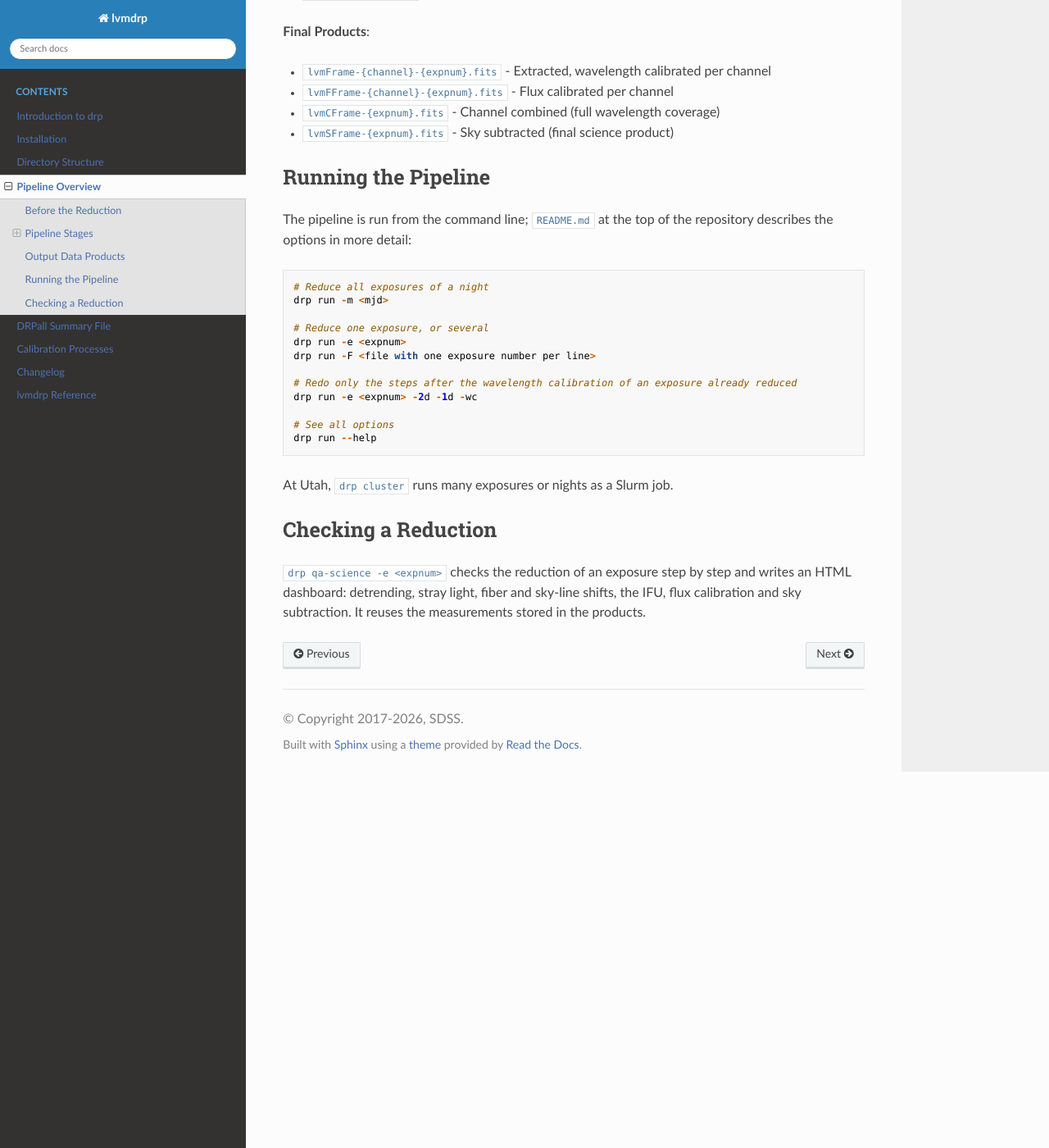
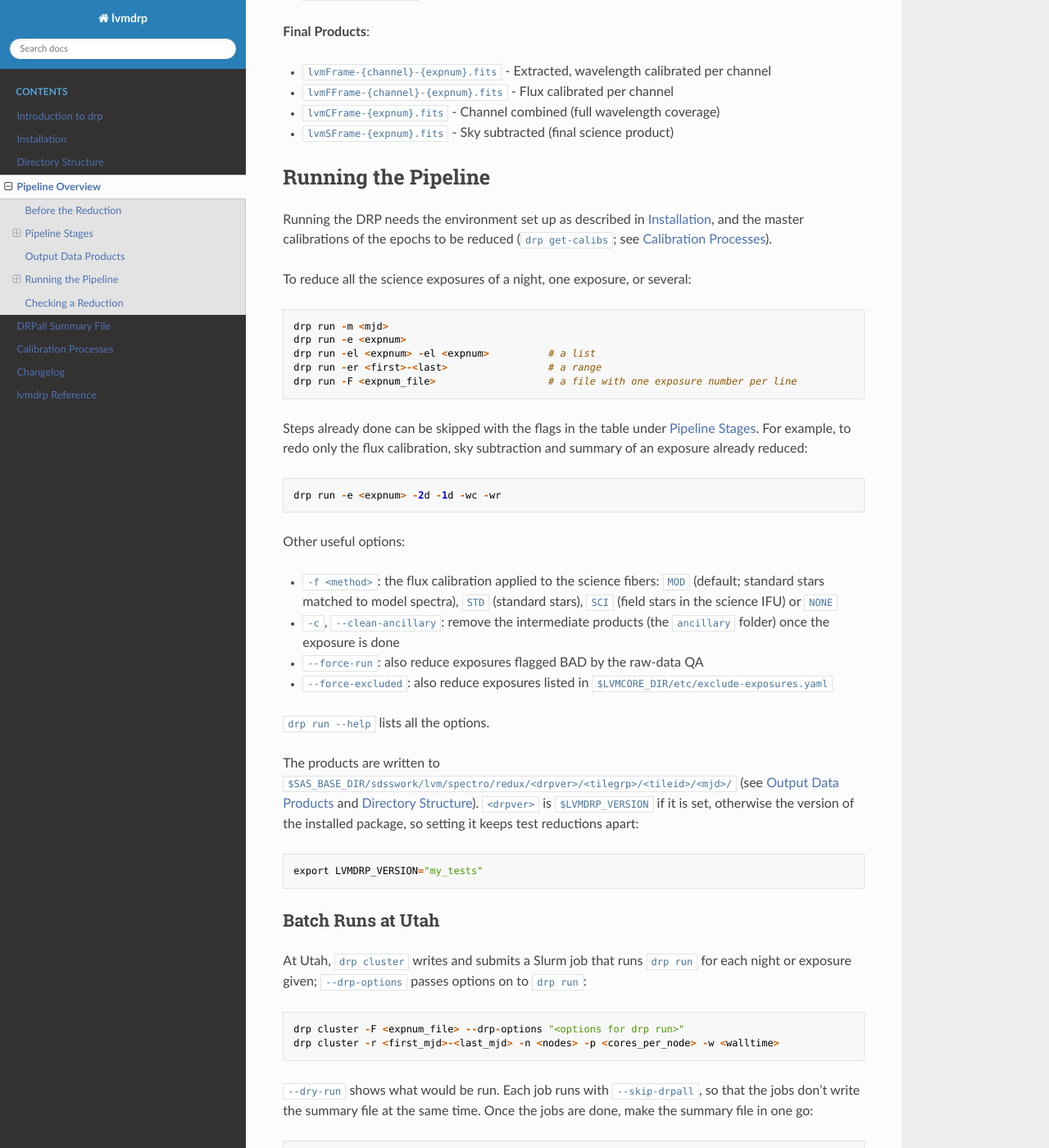
Before and after one commit to sdss/lvmdrp, a Sphinx documentation site: the page built from docs/sphinx/source/Overview.rst, in a window 1280 px wide and 1400 px high, scrolled down 5370 px. Shown: the whole window at 82% size. Built offline with Sphinx 7.4.7 and the Read the Docs theme 3.1.0, drawn with Linux system fonts in a browser that asks for light colours; the version number is read from the project's files by our own code; some of the changed text lies outside the part shown.

Commit message:
Keep the README as in dev, with a section on the Sphinx docs (#283)
README.md goes back to the dev version, with one new section after
Installation that says the detailed help is in the Sphinx documentation and
how to compile it. The detail moves to Sphinx: Overview.rst describes the
drp run options and batch runs at Utah, Calibration.rst says most users
download the masters, and Installation.rst's contributing steps now use dev,
the review rule and LVMDRP_VERSION.

Co-Authored-By: Claude Opus 5.5 <noreply@anthropic.com>

```diff
--- a/docs/sphinx/source/Calibration.rst
+++ b/docs/sphinx/source/Calibration.rst
@@ -342,6 +342,9 @@ factors only, and are undone accordingly). This is exposed via the
 Running the Calibration Pipeline
 ---------------------------------
 
+Most users download the masters instead of making them (``drp get-calibs``; see the
+end of this section). Making them needs the raw calibration exposures of the epoch.
+
 The masters are made per calibration epoch. ``--from-epochs`` takes the nights
 of each calibration from ``calibration-epochs.yaml``; without it the twilight
 nights default to the ``-m`` date::
--- a/docs/sphinx/source/Overview.rst
+++ b/docs/sphinx/source/Overview.rst
@@ -248,26 +248,68 @@ The pipeline produces several intermediate and final data products:
 - ``lvmCFrame-{expnum}.fits`` - Channel combined (full wavelength coverage)
 - ``lvmSFrame-{expnum}.fits`` - Sky subtracted (final science product)
 
+.. _running-the-pipeline:
+
 Running the Pipeline
 --------------------
 
-The pipeline is run from the command line; ``README.md`` at the top of the repository
-describes the options in more detail::
+Running the DRP needs the environment set up as described in :doc:`Installation`, and
+the master calibrations of the epochs to be reduced (``drp get-calibs``; see
+:doc:`Calibration`).
 
-    # Reduce all exposures of a night
+To reduce all the science exposures of a night, one exposure, or several::
+
     drp run -m <mjd>
+    drp run -e <expnum>
+    drp run -el <expnum> -el <expnum>          # a list
+    drp run -er <first>-<last>                 # a range
+    drp run -F <expnum_file>                   # a file with one exposure number per line
 
-    # Reduce one exposure, or several
-    drp run -e <expnum>
-    drp run -F <file with one exposure number per line>
+Steps already done can be skipped with the flags in the table under `Pipeline Stages`_.
+For example, to redo only the flux calibration, sky subtraction and summary of an
+exposure already reduced::
 
-    # Redo only the steps after the wavelength calibration of an exposure already reduced
-    drp run -e <expnum> -2d -1d -wc
+    drp run -e <expnum> -2d -1d -wc -wr
 
-    # See all options
-    drp run --help
+Other useful options:
 
-At Utah, ``drp cluster`` runs many exposures or nights as a Slurm job.
+- ``-f <method>``: the flux calibration applied to the science fibers: ``MOD`` (default;
+  standard stars matched to model spectra), ``STD`` (standard stars), ``SCI`` (field stars
+  in the science IFU) or ``NONE``
+- ``-c``, ``--clean-ancillary``: remove the intermediate products (the ``ancillary``
+  folder) once the exposure is done
+- ``--force-run``: also reduce exposures flagged BAD by the raw-data QA
+- ``--force-excluded``: also reduce exposures listed in
+  ``$LVMCORE_DIR/etc/exclude-exposures.yaml``
+
+``drp run --help`` lists all the options.
+
+The products are written to
+``$SAS_BASE_DIR/sdsswork/lvm/spectro/redux/<drpver>/<tilegrp>/<tileid>/<mjd>/`` (see
+`Output Data Products`_ and :doc:`DirectoryStructure`). ``<drpver>`` is
+``$LVMDRP_VERSION`` if it is set, otherwise the version of the installed package, so
+setting it keeps test reductions apart::
+
+    export LVMDRP_VERSION="my_tests"
+
+Batch Runs at Utah
+^^^^^^^^^^^^^^^^^^
+
+At Utah, ``drp cluster`` writes and submits a Slurm job that runs ``drp run`` for each
+night or exposure given; ``--drp-options`` passes options on to ``drp run``::
+
+    drp cluster -F <expnum_file> --drp-options "<options for drp run>"
+    drp cluster -r <first_mjd>-<last_mjd> -n <nodes> -p <cores_per_node> -w <walltime>
+
+``--dry-run`` shows what would be run. Each job runs with ``--skip-drpall``, so that the
+jobs don't write the summary file at the same time. Once the jobs are done, make the
+summary file in one go::
+
+    drp summary --drp-version <drpver>
+
+``--output-dir`` writes it elsewhere, e.g. without write access to the redux directory.
+The master calibrations of several epochs can be made as one Slurm job in the same way
+(``drp calibrations cluster``; see :doc:`Calibration`).
 
 Checking a Reduction
 --------------------
```
Also changed, not shown: README.md (+33 -82 lines), docs/sphinx/source/Installation.rst (+11 -5 lines).
